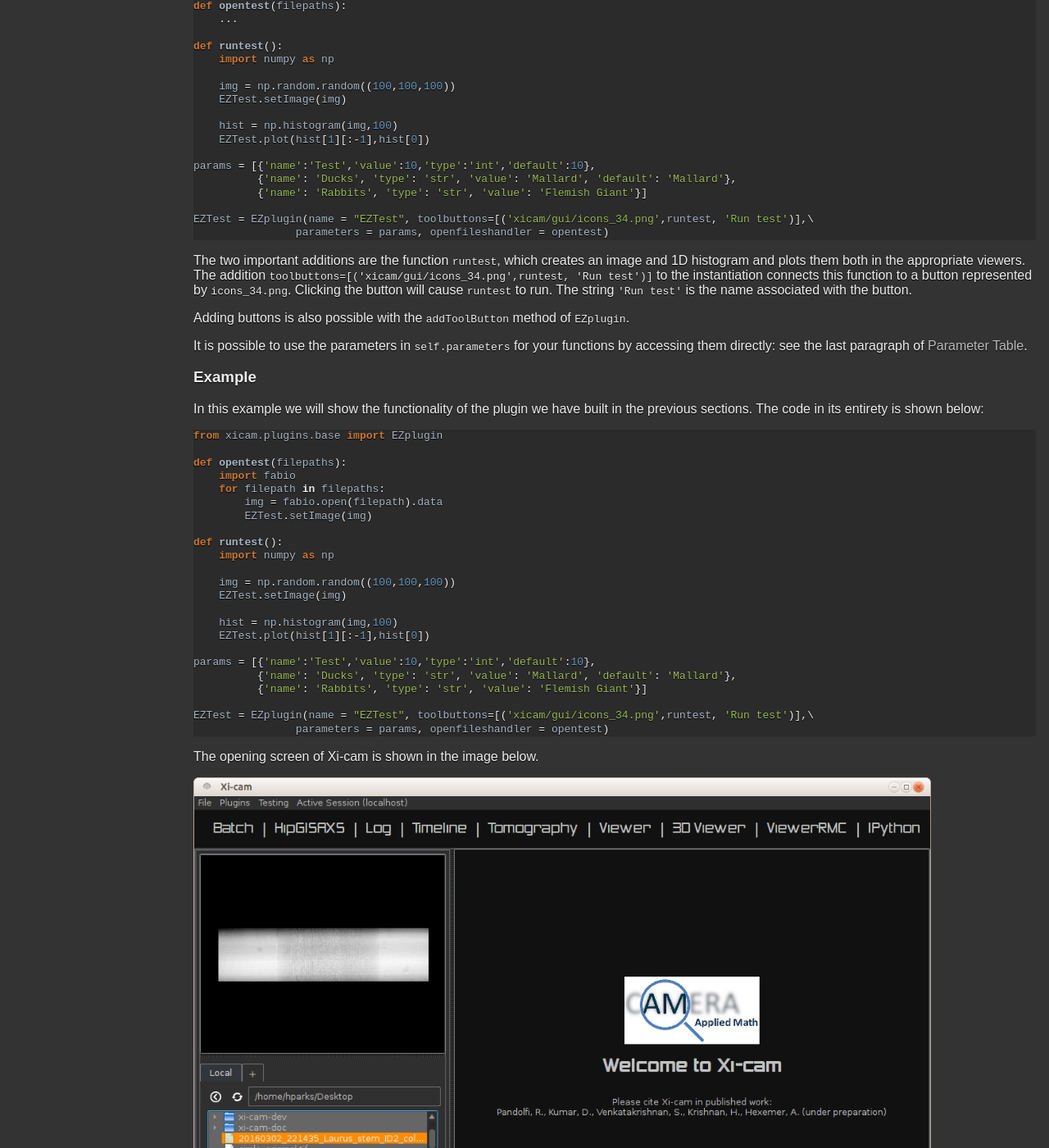
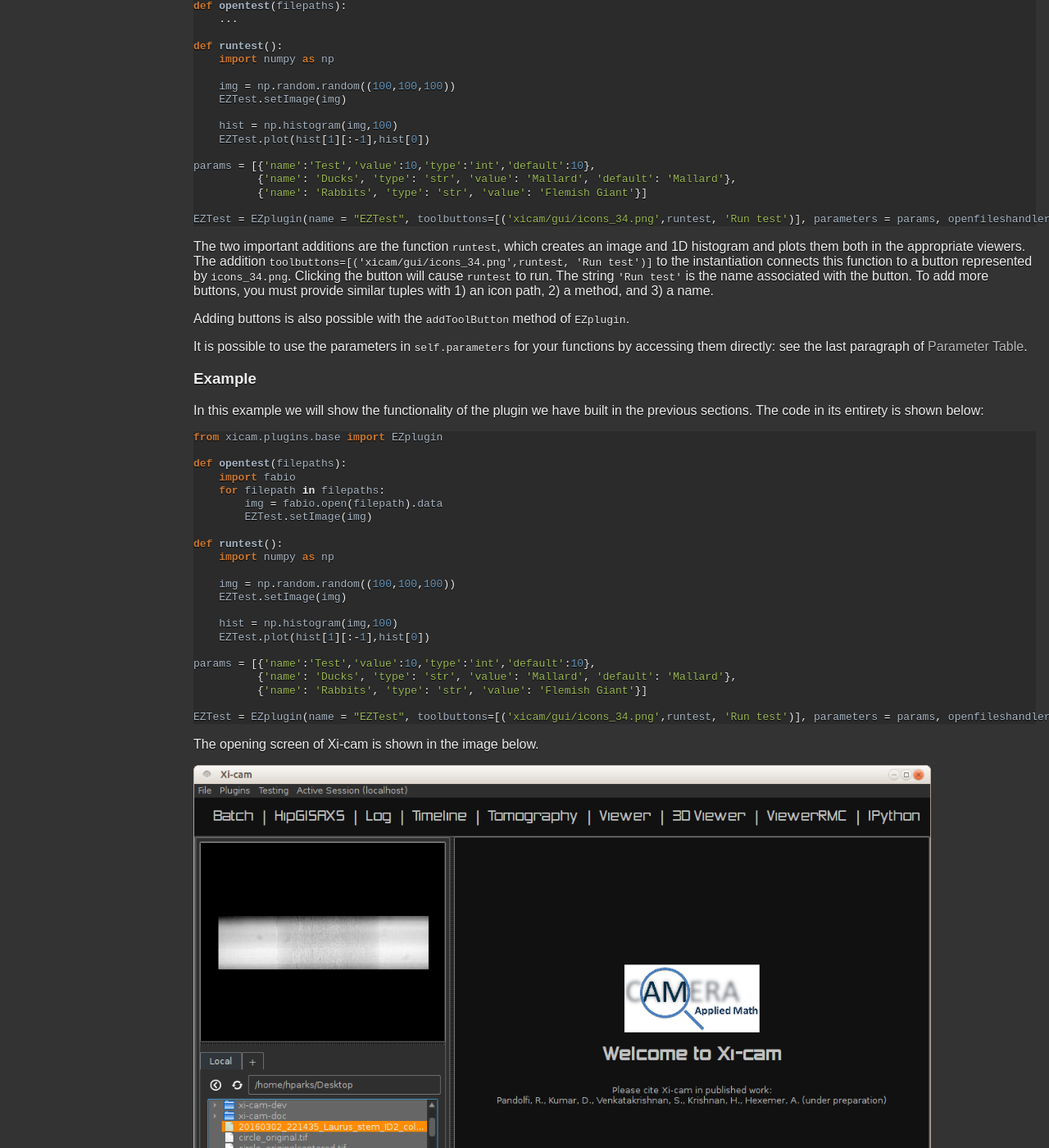
Before and after one commit to ronpandolfi/Xi-cam, a Sphinx documentation site: the page built from doc/source/pluginTutorial.rst, in a window 1280 px wide and 1400 px high, scrolled down 2862 px. Shown: the whole window at 82% size. Built offline with Sphinx 7.4.7, drawn with Linux system fonts in a browser that asks for light colours.

Commit message:
formatting

```diff
--- a/doc/source/pluginTutorial.rst
+++ b/doc/source/pluginTutorial.rst
@@ -174,13 +174,13 @@ simple example:
               {'name': 'Ducks', 'type': 'str', 'value': 'Mallard', 'default': 'Mallard'},
               {'name': 'Rabbits', 'type': 'str', 'value': 'Flemish Giant'}]
 
-    EZTest = EZplugin(name = "EZTest", toolbuttons=[('xicam/gui/icons_34.png',runtest, 'Run test')],\
-                    parameters = params, openfileshandler = opentest)
+    EZTest = EZplugin(name = "EZTest", toolbuttons=[('xicam/gui/icons_34.png',runtest, 'Run test')], parameters = params, openfileshandler = opentest)
 
 The two important additions are the function ``runtest``, which creates an image and 1D histogram and plots them both
 in the appropriate viewers. The addition ``toolbuttons=[('xicam/gui/icons_34.png',runtest, 'Run test')]`` to the
 instantiation connects this function to a button represented by ``icons_34.png``. Clicking the button will cause
-``runtest`` to run. The string ``'Run test'`` is the name associated with the button.
+``runtest`` to run. The string ``'Run test'`` is the name associated with the button. To add more buttons, you
+must provide similar tuples with 1) an icon path, 2) a method, and 3) a name.
 
 Adding buttons is also possible with the ``addToolButton`` method of ``EZplugin``.
 
@@ -217,8 +217,7 @@ entirety is shown below:
               {'name': 'Ducks', 'type': 'str', 'value': 'Mallard', 'default': 'Mallard'},
               {'name': 'Rabbits', 'type': 'str', 'value': 'Flemish Giant'}]
 
-    EZTest = EZplugin(name = "EZTest", toolbuttons=[('xicam/gui/icons_34.png',runtest, 'Run test')],\
-                    parameters = params, openfileshandler = opentest)
+    EZTest = EZplugin(name = "EZTest", toolbuttons=[('xicam/gui/icons_34.png',runtest, 'Run test')], parameters = params, openfileshandler = opentest)
 
 
 
```
